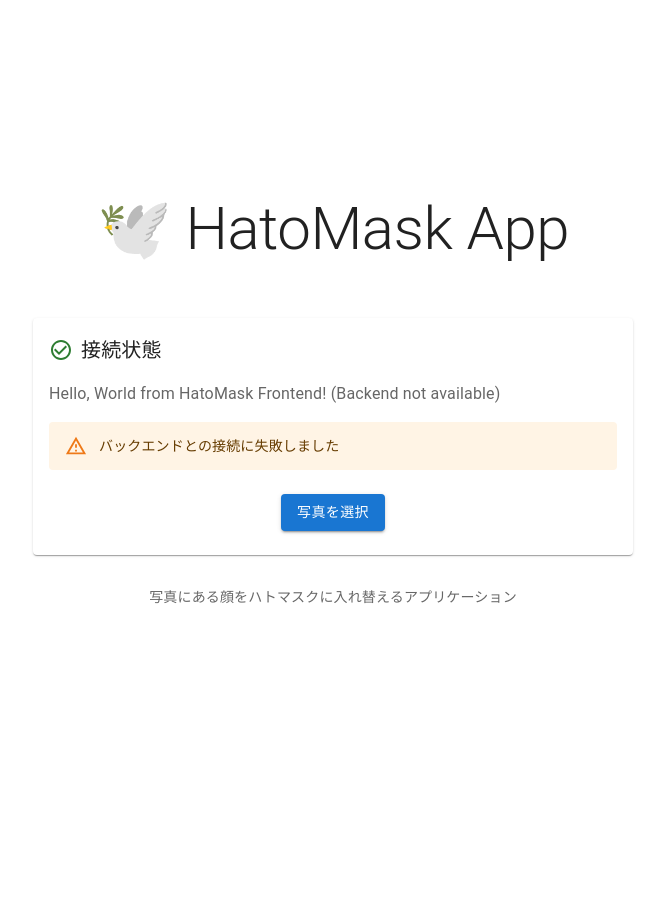
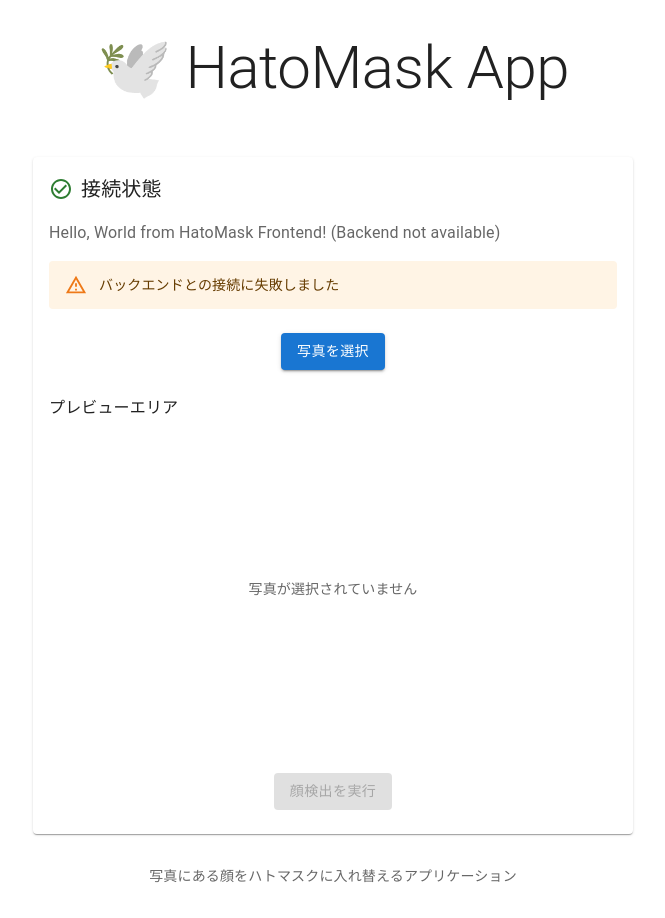
Before and after one commit to nobiinu-and/hatomask-app-with-ai, a React (Vite) app in the folder src/frontend/: page / in a window 1280 px wide. Shown: the whole page, without its empty margins (307-972 px from the left). Before the commit the page ends 800 px from the top, so only its background shows below. Built offline with nearby package versions, Linux system fonts and the light colour scheme; no server answers; the HTML template or start-up script is replaced by a standard one.

Commit message:
feat(stub): マイルストーン0 - 縦切り実装サイクル (Task06) - グループ1完了

```diff
--- a/src/frontend/src/App.tsx
+++ b/src/frontend/src/App.tsx
@@ -35,6 +35,7 @@ function App() {
   const [loading, setLoading] = useState<boolean>(true)
   const [error, setError] = useState<string>('')
   const [uploading, setUploading] = useState<boolean>(false)
+  const [previewUrl, setPreviewUrl] = useState<string>('')
 
   useEffect(() => {
     fetch('/api/v1/hello')
@@ -62,6 +63,11 @@ function App() {
 
     try {
       setUploading(true)
+      const objectUrl = URL.createObjectURL(file)
+      setPreviewUrl((prev) => {
+        if (prev) URL.revokeObjectURL(prev)
+        return objectUrl
+      })
 
       const formData = new FormData()
       formData.append('file', file)
@@ -133,8 +139,50 @@ function App() {
                         accept="image/jpeg,image/png"
                         data-testid="photo-file-input"
                         disabled={uploading}
-                        onChange={handlePhotoFileChange}
+                        onChange={(event) => {
+                          void handlePhotoFileChange(event)
+                        }}
                       />
+                    </Button>
+                  </Box>
+
+                  <Box sx={{ mt: 3 }}>
+                    <Typography variant="subtitle1" component="h3" sx={{ mb: 1 }}>
+                      プレビューエリア
+                    </Typography>
+                    <Box
+                      sx={{
+                        width: '100%',
+                        aspectRatio: '16 / 9',
+                        display: 'flex',
+                        alignItems: 'center',
+                        justifyContent: 'center',
+                        overflow: 'hidden',
+                      }}
+                    >
+                      {previewUrl ? (
+                        <Box
+                          component="img"
+                          src={previewUrl}
+                          alt="選択した画像"
+                          data-testid="photo-preview-image"
+                          sx={{
+                            maxWidth: '100%',
+                            maxHeight: '100%',
+                            objectFit: 'contain',
+                          }}
+                        />
+                      ) : (
+                        <Typography variant="body2" color="text.secondary">
+                          写真が選択されていません
+                        </Typography>
+                      )}
+                    </Box>
+                  </Box>
+
+                  <Box sx={{ mt: 3, display: 'flex', justifyContent: 'center' }}>
+                    <Button variant="contained" disabled={!previewUrl || uploading}>
+                      顔検出を実行
                     </Button>
                   </Box>
                 </>
```
Also changed, not shown: 1 other file (tests, documents, lock files or other folders).
